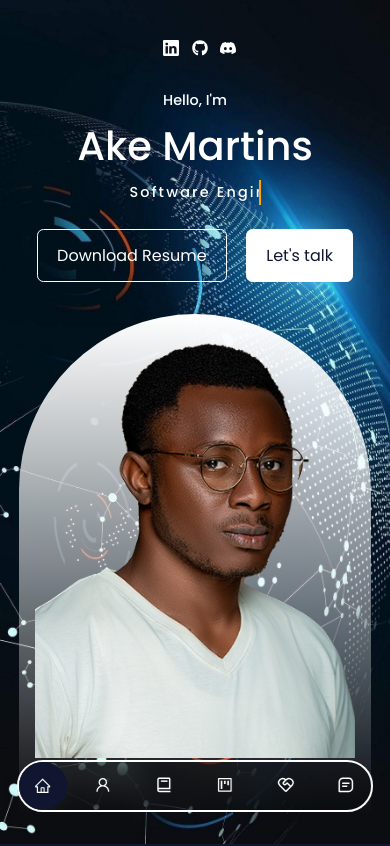
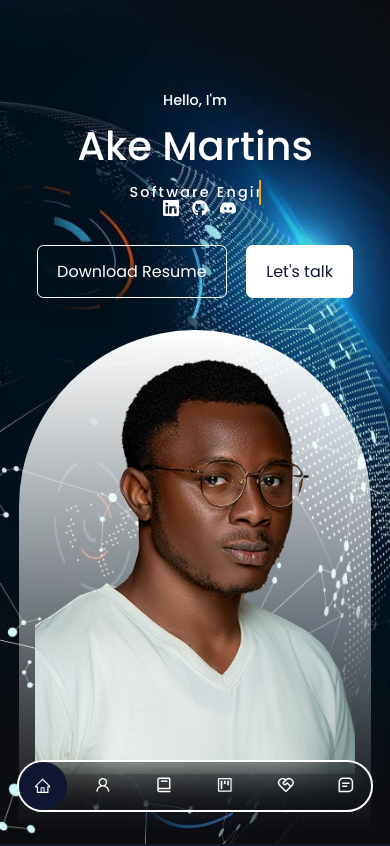
Before and after one commit to M-tech1/my_portfolio, a React (Create React App) app: page / in a window 390 px wide. Shown: the top 846 px of the page. Built offline with nearby package versions, Linux system fonts and the light colour scheme.

Commit message:
Change header image and fixed mobile view

```diff
--- a/src/components/header/header.css
+++ b/src/components/header/header.css
@@ -163,8 +163,10 @@ padding: 0.5rem;
         flex-direction: row;
         align-items: center;
         justify-content: center;
-        top:-870px;
-        right: 10%;
+        /* top:-870px;
+        right: 10%; */
+        top:-550px;
+        right:10%
 
     }
     .header__socials::after{
@@ -181,7 +183,7 @@ padding: 0.5rem;
     }
 
     .cta{
-      margin-top: 1.5rem;
+      margin-top: 2.5rem;
       display: flex;
       gap: 1.2rem;
       justify-content: center;
```
Also changed, not shown: src/assets/bg-texture.png (deleted), src/assets/me2.png (deleted).
